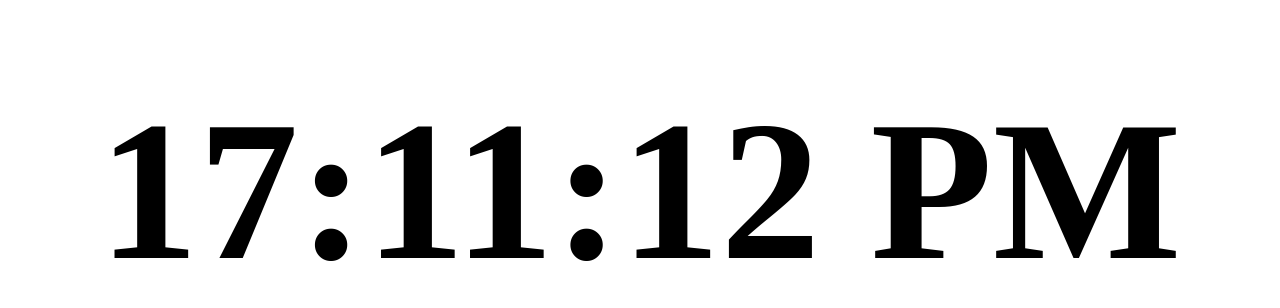
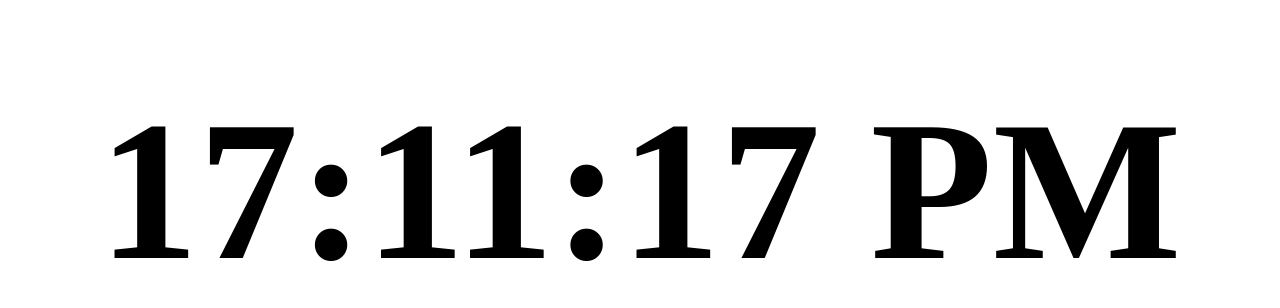
Before and after one commit to tofik-khan/Clock, a plain HTML site: page index.html in a window 1280 px wide. Shown: the part 76-384 px from the top of the page. Drawn offline with Linux system fonts and the light colour scheme.

Commit message:
Updating time
[index.html]
- Added js/script.js in head
- Set getTime to run on load

[js/script.js]
- Added global code into function "getTime"
- Set string formatting by element id
- Added a timeout to recall "getTime"

```diff
--- a/index.html
+++ b/index.html
@@ -5,11 +5,12 @@
         <meta charset="UTF-8">
         <meta name="viewport" content="width=device-width, initial-scale=1">
         <link rel="stylesheet" href="css/style.css">
+
+        <script src="js/script.js"></script>
+
         <title>Clock</title>
     </head>
-    <body>
-        <div class="time">
-            <script src="js/script.js"></script>
-        </div>
+    <body onload="getTime()">
+        <div id="time"></div>
     </body>
 </html>
--- a/js/script.js
+++ b/js/script.js
@@ -1,3 +1,4 @@
+function getTime(){
     var d = new Date();
 
     var h = d.getHours();
@@ -10,7 +11,11 @@ h = cleanTime(h);
     m = cleanTime(m);
     s = cleanTime(s);
 
-document.body.innerHTML = "<h1>" + h + ":" + m + ":" + s + " " + amPm + "</h1>";
+    document.getElementById('time').innerHTML = "<h1>" + h + ":" + m + ":" + s + " " + amPm + "</h1>";
+
+    var t = setTimeout(getTime, 500);
+
+}
 
 function cleanTime (time){
     if (time < 10)
```
Lines whose indentation alone changed are shown as unchanged.
